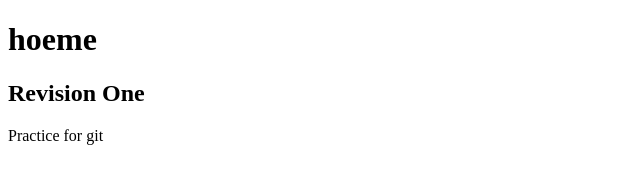
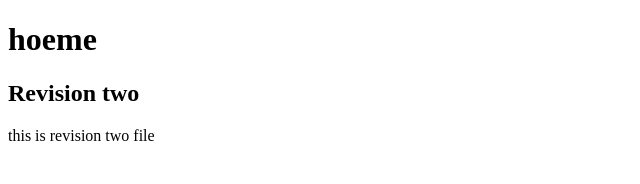
Before and after one commit to kyunnghee/wordpress, a plain HTML site: page index.html in a window 1280 px wide. Shown: the full height of the page, 0-640 px from the left. Drawn offline with Linux system fonts and the light colour scheme.

Commit message:
revision two

```diff
--- a/index.html
+++ b/index.html
@@ -6,7 +6,7 @@
 </head>
 <body>
 	<h1>hoeme</h1>
-	<h2>Revision One</h2>
-	<p>Practice for git</p>
+	<h2>Revision two</h2>
+	<p>this is revision two file</p>
 </body>
 </html>
```
